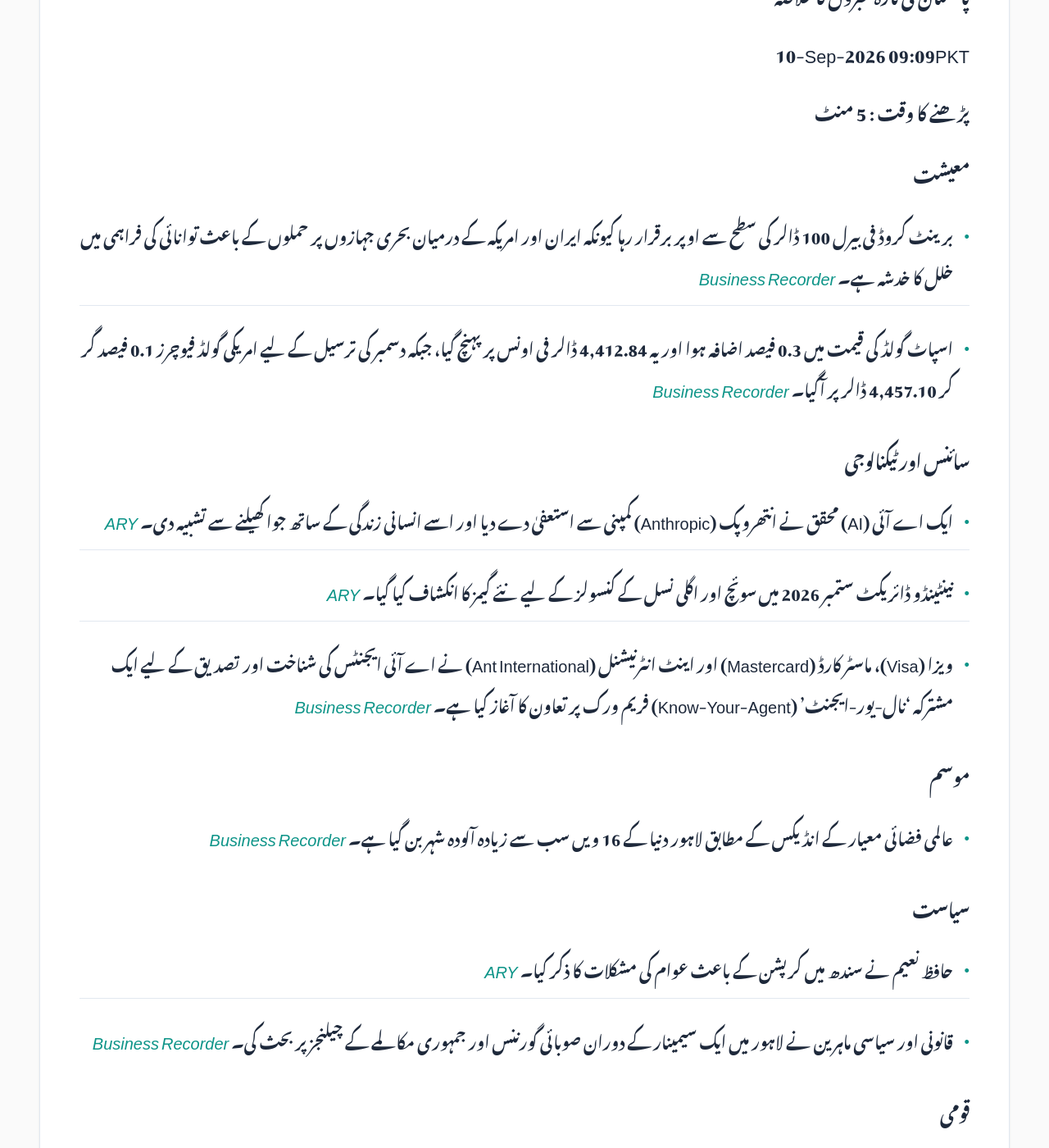
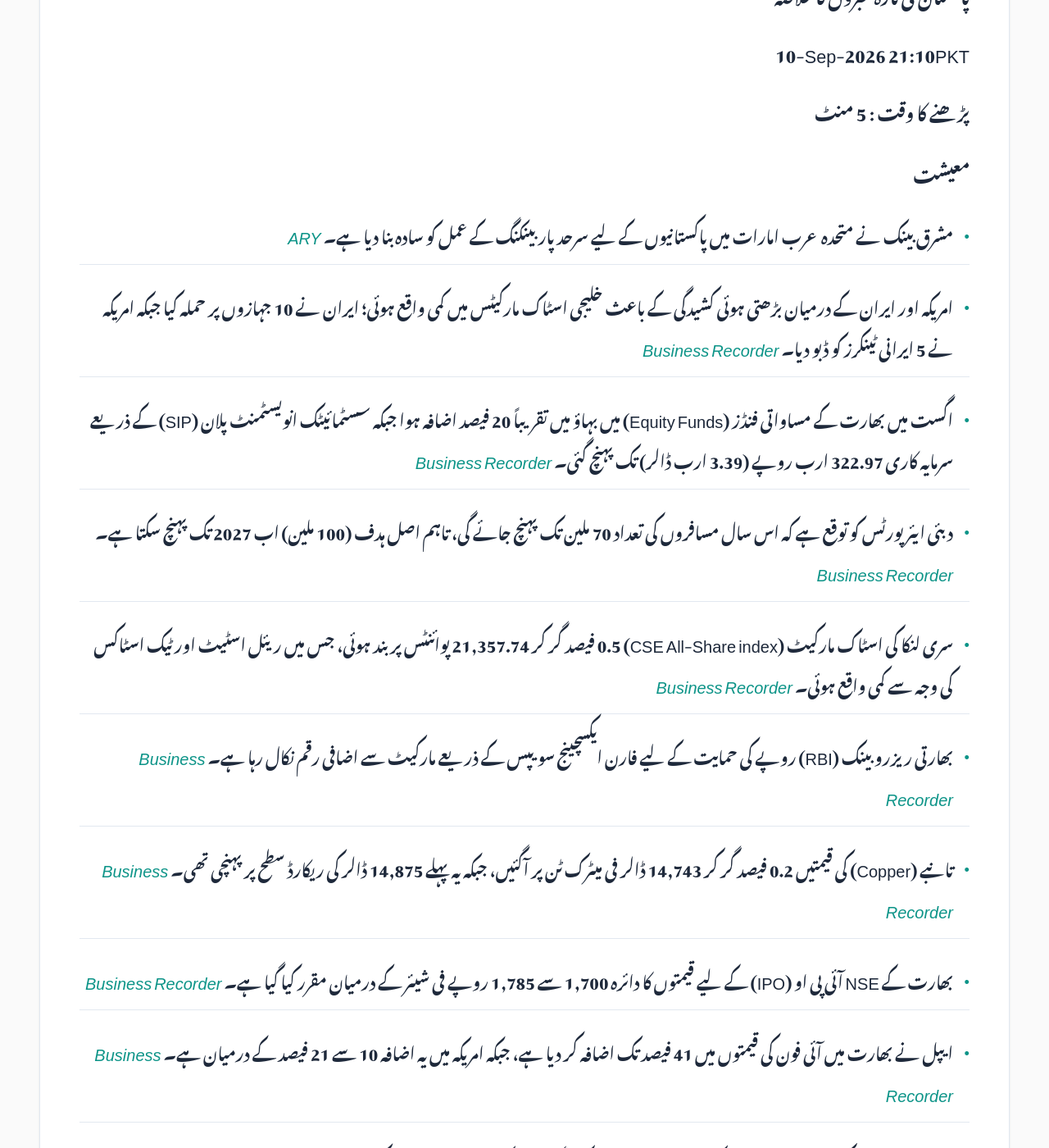
Before and after one commit to zsubzwary/news, a Jekyll site: the page built from ur/index.md, in a window 1280 px wide and 1400 px high, scrolled down 354 px. Shown: the whole window at 82% size. Built offline with Jekyll 4.4.1, drawn with Linux system fonts in a browser that asks for light colours; some web fonts are replaced; comment, search, counter and statistics services are not loaded; some of the changed text lies outside the part shown.

Commit message:
DateTime; 2026-09-10T16:10:26.116Z

```diff
--- a/ur/index.md
+++ b/ur/index.md
@@ -7,52 +7,50 @@ rtl: true
 
 پاکستان کی تازہ خبروں کا خلاصہ
 
- &lrm; 10-Sep-2026 09:09PKT
+ &lrm; 10-Sep-2026 21:10PKT
 
 پڑھنے کا وقت : 5 منٹ
 
 ### معیشت
-- برینٹ کروڈ فی بیرل 100 ڈالر کی سطح سے اوپر برقرار رہا کیونکہ ایران اور امریکہ کے درمیان بحری جہازوں پر حملوں کے باعث توانائی کی فراہمی میں خلل کا خدشہ ہے۔ *[Business Recorder](https://www.brecorder.com/news/40438814/currency-markets-subdued-as-oil-shock-lifts-global-yields-ecb-us-inflation-eyed)*
-- اسپاٹ گولڈ کی قیمت میں 0.3 فیصد اضافہ ہوا اور یہ 4,412.84 ڈالر فی اونس پر پہنچ گیا، جبکہ دسمبر کی ترسیل کے لیے امریکی گولڈ فیوچرز 0.1 فیصد گر کر 4,457.10 ڈالر پر آگیا۔ *[Business Recorder](https://www.brecorder.com/news/40438812/gold-edges-higher-on-weaker-dollar-us-inflation-data-in-focus)*
+- مشرق بینک نے متحدہ عرب امارات میں پاکستانیوں کے لیے سرحد پار بینکنگ کے عمل کو سادہ بنا دیا ہے۔ *[ARY](https://arynews.tv/mashreq-simplifies-cross-border-banking-for-pakistanis-in-the-uae)*
+- امریکہ اور ایران کے درمیان بڑھتی ہوئی کشیدگی کے باعث خلیجی اسٹاک مارکیٹس میں کمی واقع ہوئی؛ ایران نے 10 جہازوں پر حملہ کیا جبکہ امریکہ نے 5 ایرانی ٹینکرز کو ڈبو دیا۔ *[Business Recorder](https://www.brecorder.com/news/40438878/most-gulf-bourses-ease-amid-escalating-us-iran-hostilities)*
+- اگست میں بھارت کے مساواتی فنڈز (Equity Funds) میں بہاؤ میں تقریباً 20 فیصد اضافہ ہوا جبکہ سسٹمائیٹک انویسٹمنٹ پلان (SIP) کے ذریعے سرمایہ کاری 322.97 ارب روپے (3.39 ارب ڈالر) تک پہنچ گئی۔ *[Business Recorder](https://www.brecorder.com/news/40438877/indias-equity-fund-inflows-rise-nearly-a-fifth-in-august-monthly-savings-plan-contributions-hit-a-record)*
+- دبئی ایئرپورٹس کو توقع ہے کہ اس سال مسافروں کی تعداد 70 ملین تک پہنچ جائے گی، تاہم اصل ہدف (100 ملین) اب 2027 تک پہنچ سکتا ہے۔ *[Business Recorder](https://www.brecorder.com/news/40438873/dubai-airports-projects-70-million-passengers-this-year-as-traffic-recovers-ceo-says)*
+- سری لنکا کی اسٹاک مارکیٹ (CSE All-Share index) 0.5 فیصد گر کر 21,357.74 پوائنٹس پر بند ہوئی، جس میں ریئل اسٹیٹ اور ٹیک اسٹاکس کی وجہ سے کمی واقع ہوئی۔ *[Business Recorder](https://www.brecorder.com/news/40438872/real-estate-tech-stocks-drag-sri-lankan-shares-lower)*
+- بھارتی ریزرو بینک (RBI) روپے کی حمایت کے لیے فارن ایکسچینج سویپس کے ذریعے مارکیٹ سے اضافی رقم نکال رہا ہے۔ *[Business Recorder](https://www.brecorder.com/news/40438871/rbis-liquidity-mop-up-via-fx-swaps-offers-a-channel-of-support-for-rupee)*
+- تانبے (Copper) کی قیمتیں 0.2 فیصد گر کر 14,743 ڈالر فی میٹرک ٹن پر آگئیں، جبکہ یہ پہلے 14,875 ڈالر کی ریکارڈ سطح پر پہنچی تھی۔ *[Business Recorder](https://www.brecorder.com/news/40438869/copper-slips-on-profit-taking-after-scaling-fresh-record-high)*
+- بھارت کے NSE آئی پی او (IPO) کے لیے قیمتوں کا دائرہ 1,700 سے 1,785 روپے فی شیئر کے درمیان مقرر کیا گیا ہے۔ *[Business Recorder](https://www.brecorder.com/news/40438868/top-investors-in-indias-nse-ipo-trim-stake-sales-sources-say)*
+- ایپل نے بھارت میں آئی فون کی قیمتوں میں 41 فیصد تک اضافہ کر دیا ہے، جبکہ امریکہ میں یہ اضافہ 10 سے 21 فیصد کے درمیان ہے۔ *[Business Recorder](https://www.brecorder.com/news/40438867/india-gets-one-of-worlds-steepest-iphone-price-hikes)*
+- چیری (Chery) پاکستان نے اپنی نئی الیکٹرک گاڑی 'چیری Q' کی بکنگ 15 لاکھ روپے میں شروع کر دی ہے۔ *[Business Recorder](https://www.brecorder.com/news/40438866/chery-q-bookings-open-with-pkr-15-million-your-q-to-beat-the-fuel-bill)*
+- چیریٹ سیمنٹ (Cherat Cement) این آئی سی ایل (NICL) کے کم از کم 30 فیصد حصص خریدنے کی خواہش کا اظہار کر رہی ہے۔ *[Business Recorder](https://www.brecorder.com/news/40438865/cherat-cement-seeks-to-acquire-30-stake-in-nicl)*
+- ایس ای سی پی (SECP) نے REIT ریگولیشنز میں ترمیم کی تجویز دی ہے جس کے تحت اثاثوں کی حد 75 فیصد سے کم کر کے 65 فیصد کی جا سکتی ہے۔ *[Business Recorder](https://www.brecorder.com/news/40438864/secp-proposes-reforms-to-accelerate-growth-in-pakistans-reit-sector)*
+- مالیشیا میں پام آئل کی قیمتیں 1.63 فیصد گر کر 4,885 رنگٹ فی میٹرک ٹن پر آگئی ہیں۔ *[Business Recorder](https://www.brecorder.com/news/40438863/palm-slips-over-1-on-weaker-soyoil-bearish-mpob-data)*
+- ایس بی آئی (SBI) میوچل فنڈ کے مطابق، مہنگائی کے باعث 10 سالہ بانڈ کی شرح منافع 7 فیصد سے تجاوز کر جائے گی۔ *[Business Recorder](https://www.brecorder.com/news/40438862/sbi-mutual-fund-says-10-year-yield-will-soar-beyond-7)*
 
 ### سائنس اور ٹیکنالوجی
-- ایک اے آئی (AI) محقق نے انتھروپک (Anthropic) کمپنی سے استعفیٰ دے دیا اور اسے انسانی زندگی کے ساتھ جوا کھیلنے سے تشبیہ دی۔ *[ARY](https://arynews.tv/gambling-with-our-lives-ai-researcher-quits-anthropic)*
-- نینٹینڈو ڈائریکٹ ستمبر 2026 میں سوئچ اور اگلی نسل کے کنسولز کے لیے نئے گیمز کا انکشاف کیا گیا۔ *[ARY](https://arynews.tv/nintendo-direct-sept-2026-reveals-highly-packed-games-for-switch-and-next-gen)*
-- ویزا (Visa)، ماسٹر کارڈ (Mastercard) اور اینٹ انٹرنیشنل (Ant International) نے اے آئی ایجنٹس کی شناخت اور تصدیق کے لیے ایک مشترکہ 'نال-یور-ایجنٹ' (Know-Your-Agent) فریم ورک پر تعاون کا آغاز کیا ہے۔ *[Business Recorder](https://www.brecorder.com/news/40438815/payment-firms-visa-mastercard-and-ant-international-team-up-on-ai-agent-trust-framework)*
-
-### موسم
-- عالمی فضائی معیار کے انڈیکس کے مطابق لاہور دنیا کے 16 ویں سب سے زیادہ آلودہ شہر بن گیا ہے۔ *[Business Recorder](https://www.brecorder.com/news/40438794/lahore-moves-to-16th-position-among-worlds-most-polluted-cities)*
+- سیمسنگ ایپل کے ممکنہ فولڈ ایبل آئی فون کے چیلنج کا مقابلہ کرنے کے لیے تیاریاں کر رہی ہے۔ *[ARY](https://arynews.tv/welcome-to-foldables-samsung-braces-for-apples-foldable-iphone-challenge)*
+- بھارت کا پے منٹس اتھارٹی مصنوعی ذہانت (AI) ایجنٹس کے لین دین کی نگرانی کے لیے ایک رجسٹری بنانے کا منصوبہ بنا رہا ہے۔ *[Business Recorder](https://www.brecorder.com/news/40438876/india-plans-ai-registry-as-it-looks-to-roll-out-agentic-payments-sources-say)*
+- ویتنامی کار ساز کمپنی ون فیسٹ (VinFast) بھارت کے لیے دو مخصوص الیکٹرک گاڑیاں تیار کرنے کا منصوبہ بنا رہی ہے۔ *[Business Recorder](https://www.brecorder.com/news/40438861/vinfast-plans-to-develop-two-india-specific-evs-in-strategy-shift-sources-say)*
 
 ### سیاست
-- حافظ نعیم نے سندھ میں کرپشن کے باعث عوام کی مشکلات کا ذکر کیا۔ *[ARY](https://arynews.tv/hafiz-naeem-says-people-are-suffering-due-to-corruption-in-sindh)*
-- قانونی اور سیاسی ماہرین نے لاہور میں ایک سیمینار کے دوران صوبائی گورننس اور جمہوری مکالمے کے چیلنجز پر بحث کی۔ *[Business Recorder](https://www.brecorder.com/news/40438790/experts-examine-state-of-provincial-governance-democratic-discourse)*
+- ڈونلڈ ٹرمپ نے وعدہ کیا ہے کہ اگر ریپبلکن جیت گئے تو وہ 5,000 ڈالر کا پے آؤٹ دیں گے۔ *[ARY](https://arynews.tv/trump-promises-5000-payout-if-republicans-win)*
 
 ### قومی
-- عارف خان ساقی کیس میں مرکزی ملزم کنین شاہ کو ضمانت دے دی گئی ہے۔ *[ARY](https://arynews.tv/arif-khan-saqi-case-main-accused-kunain-shah-granted-bail)*
-- وزارت نے پاسپورٹ کی تصدیق کے عمل کو تیز، آسان اور زیادہ موثر بنانے کا اعلان کیا ہے۔ *[ARY](https://arynews.tv/verification-process-for-passports-to-be-made-faster-easier-and-more-efficient-minister)*
-- پاکستان کام کی جگہوں پر حفاظت کو بہتر بنانے کے لیے 'نیشنل او ایس ایچ (OSH) فریم ورک' کے ذریعے اقدامات کرے گا۔ *[ARY](https://arynews.tv/pakistan-to-strengthen-workplace-safety-through-national-osh-framework)*
-- ایکٹنگ پریزیڈنٹ سید یوسف رضا گیلانی نے ملک کی معاشی ترقی کے لیے خواتین کی برابر شرکت پر زور دیا۔ *[Business Recorder](https://www.brecorder.com/news/40438802/women-remained-pivotal-to-pakistans-national-progress-gillani)*
-- یونیسف نے بچوں کے حقوق کے تحفظ کے لیے پنجاب حکومت کی جامع 'چائلڈ پروٹیکشن پالیسی' کی تعریف کی۔ *[Business Recorder](https://www.brecorder.com/news/40438801/unicef-praises-punjab-govts-child-protection-initiatives)*
-- سندھ میں دہشت گردی اور انتہا پسندی کے خلاف کوششوں کو مضبوط بنانے کے لیے 'سندھ پالیسی ڈائیلاگ' منعقد ہوا۔ *[Business Recorder](https://www.brecorder.com/news/40438800/stronger-coordination-linked-to-strengthen-counter-terrorism-efforts)*
-- پنجاب حکومت نے بسنت کے میلے کے لیے شہر کی خوبصورتی اور ثقافتی سجاوٹ کا منصوبہ تیار کرنے کے احکامات جاری کیے ہیں۔ *[Business Recorder](https://www.brecorder.com/news/40438797/punjab-orders-grand-beautification-plan-for-basant-festival)*
-- لاہور ہائی کورٹ نے ایف آئی اے (FIA) ڈائریکٹر کو ایک مسافر کو جہاز سے اتارنے کے معاملے میں توہینِ عدالت کی درخواست پر نوٹس جاری کر دیا۔ *[Business Recorder](https://www.brecorder.com/news/40438796/notice-issued-to-fia-director)*
-- لاہور ہائی کورٹ نے پنجاب ہیلتھ کیئر کمیشن کی جانب سے ایک میٹرنٹی ہوم کو سیل کرنے کے فیصلے کو برقرار رکھا۔ *[Business Recorder](https://www.brecorder.com/news/40438795/lhc-upholds-phc-decision)*
-- خیبر پختونخوا کے وزیر اعلیٰ نے جنوری سے اگست 2026 کے دوران موصول ہونے والی کل 3,551 شکایات کا جائزہ لیا، جن میں سے 499 کا ازالہ کیا گیا۔ *[Business Recorder](https://www.brecorder.com/news/40438793/public-complaints-redressal-kp-cm-reviews-mechanism)*
-- بلوچستان کے کرن اور واشک کے اضلاع میں سیکورٹی فورسز کے کامیاب آپریشن کے دوران 11 دہشت گرد مارے گئے۔ *[Business Recorder](https://www.brecorder.com/news/40438791/cm-commends-forces-for-successful-operation-in-btan)*
+- پاکستان نے ٹیلی کمیونیکیشن کے شعبے سے متعلق تنازعات کے حل کے لیے ٹربیونل کا افتتاح کر دیا ہے۔ *[ARY](https://arynews.tv/pakistan-inaugurates-tribunal-for-resolution-of-disputes-relating-to-telecommunication-sector)*
+- پی اے اے (PAA) نے کراچی اور لاہور کے ایئر ٹریفک پروجیکٹ کے لیے تکنیکی بولیاں کھول دی ہیں۔ *[ARY](https://arynews.tv/paa-completes-technical-bid-opening-for-karachi-lahore-air-traffic-project)*
 
 ### بین الاقوامی
-- ایران اور امریکہ کے درمیان بحری جہازوں پر حملوں کی بڑی لہر نے شپنگ کے شعبے کو شدید متاثر کیا ہے۔ *[ARY](https://arynews.tv/us-and-iran-hit-tankers-in-biggest-wave-of-attacks-on-shipping)*
-- لبنان میں اسرائیلی میزائل حملے کے نتیجے میں ایک رپورٹر کے قریب دھماکہ ہوا۔ *[ARY](https://arynews.tv/israeli-missile-strike-hits-near-lebanese-reporter)*
-- ڈونلڈ ٹرمپ نے ایران کے 'پک ایکس ماؤنٹین' (Pickaxe Mountain) پر ممکنہ امریکی کارروائی کا ذکر کرتے ہوئے ایران کو خبردار کیا۔ *[Business Recorder](https://www.brecorder.com/news/40438813/trump-says-activity-seen-at-irans-pickaxe-mountain-urges-tehran-not-to-get-cute)*
-- فلپائن کے علاقے پالوان میں ایک جہاز (MV June Aster) میں آگ لگنے سے 5 افراد ہلاک اور 80 سے زائد لاپتہ ہو گئے۔ *[Business Recorder](https://www.brecorder.com/news/40438811/five-dead-more-than-80-missing-after-philippine-ferry-fire)*
-- چینی صدر شی جن پنگ کا دورہ بھارت سفارتی تعلقات میں بہتری لا سکتا ہے، تاہم تجارتی رکاوٹیں برقرار ہیں۔ *[Business Recorder](https://www.brecorder.com/news/40438810/xis-india-visit-to-help-diplomatic-thaw-but-business-ties-bound-by-suspicion)*
-- برطانیہ کے ایئر ٹریفک کنٹرول فراہم کرنے والے ادارے NATS کے سسٹم کی خرابی کی وجہ سے 2,000 پروازیں منسوخ ہو گئیں۔ *[Business Recorder](https://www.brecorder.com/news/40438773/uk-gives-air-traffic-provider-a-week-to-probe-outage-that-halted-flights)*
+- عالمی ادارہ صحت (WHO) کے جنوب مشرقی ایشیا کے سربراہ اور شیخ حسینہ کی بیٹی صائمہ واجد نے فراڈ تحقیقات کے بعد استعفیٰ دے دیا۔ *[Business Recorder](https://www.brecorder.com/news/40438875/sheikh-hasinas-daughter-resigns-as-who-regional-head-after-fraud-allegations)*
+- الجزائر نے متحدہ عرب امارات کے ساتھ سفارتی تعلقات منقطع کر دیے ہیں۔ *[Business Recorder](https://www.brecorder.com/news/40438874/algeria-cuts-diplomatic-ties-with-the-uae)*
+- بھارت 12-13 ستمبر کو بی آر آئی سی ایس (BRICS) سربراہی اجلاس کی میزبانی کرے گا۔ *[Business Recorder](https://www.brecorder.com/news/40438860/india-hosts-brics-summit-as-iran-war-tests-bloc-unity)*
 
 ### کھیل
-- کیوراسو نے مینیجر ایڈووکاٹ (Advocaat) کے معاہدے میں توسیع کر دی ہے۔ *[ARY](https://arynews.tv/curacao-extend-manager-advocaats-contract-after-turbulent-year)*
-- چیمپیئنز لیگ میں بارسلونا نے فینورڈ کو شکست دی جبکہ ڈیمیرووچ نے اسٹٹگارٹ کے لیے ہیٹ ٹرک مکمل کی۔ *[ARY](https://arynews.tv/barcelona-thrash-feyenoord-in-champions-league-as-demirovic-hits-stuttgart-hat-trick)*
-- پی سی بی کے ٹیلنٹ ہنٹ پروگرام کے تحت نیشنل کرکٹ اکیڈمی میں اسکول کے بچوں کے لیے کوچنگ کلینک منعقد کیا گیا۔ *[Business Recorder](https://www.brecorder.com/news/40438799/second-coaching-clinic-held-for-school-kids-at-nca)*
+- گابریل جیزس نے بارسلونا کے لیے اپنا پہلا چیمپئنز لیگ گول اسکور کیا۔ *[ARY](https://arynews.tv/gabriel-jesus-reflects-on-different-emotion-after-scoring-first-barcelona-champions-league-goal)*
+- اوکا فور (Okafor) نے یاکن کی قیادت میں سوئٹزرلینڈ کے لیے کھیلنے سے انکار کر دیا۔ *[ARY](https://arynews.tv/okafor-refuses-to-play-for-switzerland-under-yakin)*
+- انگلینڈ نے پاکستان کے خلاف ٹیسٹ سیریز میں برتری حاصل کر لی ہے اور سیریز جیتنے کے قریب ہے۔ *[ARY](https://arynews.tv/england-dominate-pakistan-close-in-on-test-series-sweep)*
 
-### دیگر
-- فاطمہ فرٹیلائزر کے برانڈ 'سرسبز' نے اپنے سوشل میڈیا مہم 'دل سے دیکھو سرسبز پاکستان' کے فاتحین کا اعلان کر دیا ہے۔ *[Business Recorder](https://www.brecorder.com/news/40438798/sarsabz-announces-winners-of-dil-se-dekho-sarsabz-pakistan-drive)*
-- ڈی ڈبلیو پی (DWP) گروپ نے اپنے 'تعمیرِ مستقبل سمر انٹرنشپ پروگرام 2026' کی تکمیل کا جشن منایا، جس میں 36 انٹرنز شامل تھے۔ *[Business Recorder](https://www.brecorder.com/news/40438792/dwp-group-celebrates-tameer-e-mustaqbal-summer-internship-program)*
+### صحت
+- گیٹس فاؤنڈیشن پاکستان میں 620,000 خواتین اور بچوں کی مدد کرنے کا منصوبہ بنا رہی ہے۔ *[ARY](https://arynews.tv/gates-foundation-plans-to-support-620000-women-and-children-in-pakistan)*
+- مصطفیٰ کمال نے بڑھتی ہوئی ضروریات کے پیش نظر صحت کے شعبے میں مزید سرمایہ کاری کا مطالبہ کیا ہے۔ *[ARY](https://arynews.tv/mustafa-kamal-calls-for-greater-health-investment-as-pakistans-needs-grow)*
+- وزیر اعظم شہباز شریف نے گیٹس فاؤنڈیشن کے وفد سے پولیو کے خاتمے، صحت اور غذائیت کے شعبوں میں تعاون پر بات چیت کی۔ *[Business Recorder](https://www.brecorder.com/news/40438879/pm-shehbaz-gates-foundation-delegation-discuss-polio-eradication-key-reforms)*
+- بھارت میں خوراک کی پیکنگ پر سخت 'ریڈ وارننگ لیبلز' متعارف کرانے کا امکان ہے، جس سے 100 ارب ڈالر کی صنعت متاثر ہو سکتی ہے۔ *[Business Recorder](https://www.brecorder.com/news/40438870/india-signals-stricter-red-warning-labels-in-setback-for-big-food)*
```
